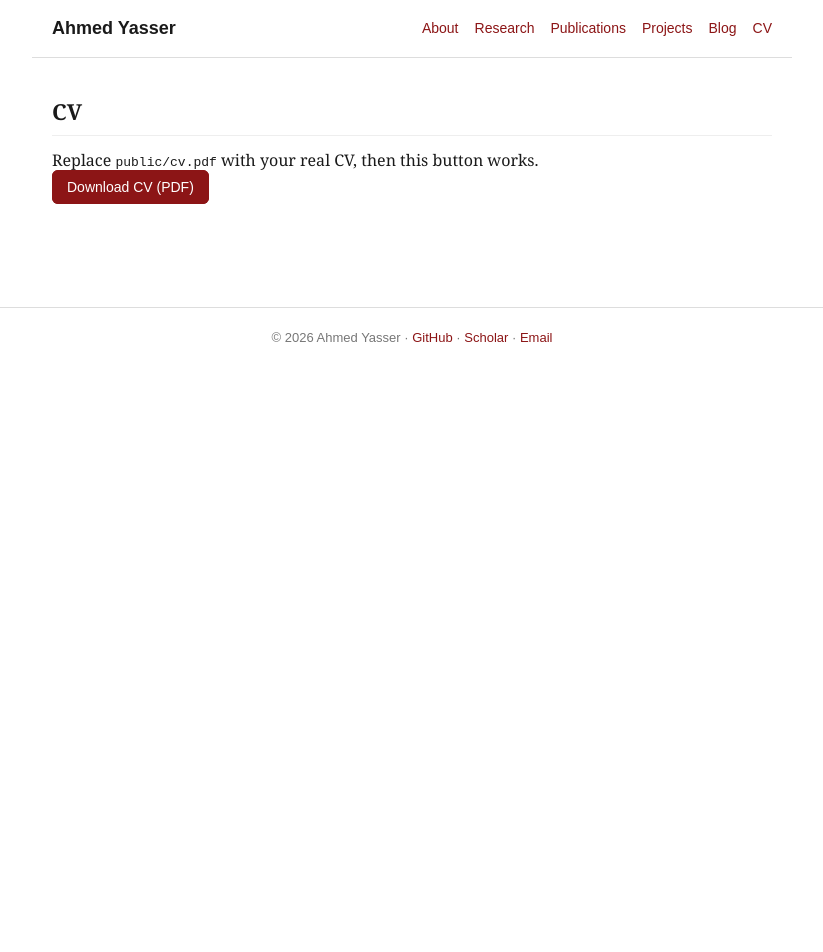
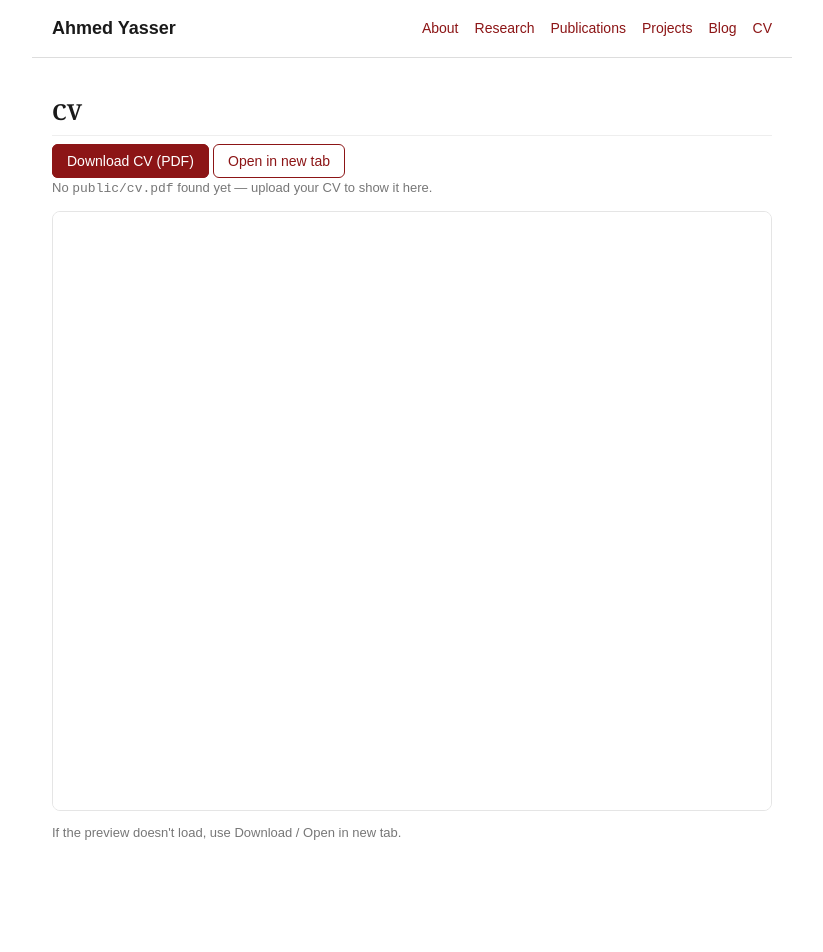
Before and after one commit to elshawaf1/MyBlog, a Next.js app: page /MyBlog/cv in a window 1280 px wide. Shown: the top 952 px of the page, without its empty margins (228-1051 px from the left). Before the commit the page ends 800 px from the top, so only its background shows below. Built offline with nearby package versions, Linux system fonts and the light colour scheme.

Commit message:
CV embedded viewer + download

```diff
--- a/app/cv/page.tsx
+++ b/app/cv/page.tsx
@@ -1,11 +1,34 @@
+import fs from 'fs';
+import path from 'path';
 import { site } from '@/config/site';
 
 export default function CV() {
+  const exists = fs.existsSync(path.join(process.cwd(), 'public/cv.pdf'));
+
   return (
     <>
       <h2>CV</h2>
-      <p>Replace <code>public/cv.pdf</code> with your real CV, then this button works.</p>
-      <p><a className="btn solid" href={site.cvPath}>Download CV (PDF)</a></p>
+      <p>
+        <a className="btn solid" href={site.cvPath} download>Download CV (PDF)</a>{' '}
+        <a className="btn" href={site.cvPath} target="_blank" rel="noopener">Open in new tab</a>
+      </p>
+      {!exists && (
+        <p>
+          <small className="muted">
+            No <code>public/cv.pdf</code> found yet — upload your CV to show it here.
+          </small>
+        </p>
+      )}
+      <iframe
+        src={site.cvPath}
+        title="Ahmed Yasser — CV"
+        style={{ width: '100%', height: '75vh', border: '1px solid #e5e5e5', borderRadius: 8, marginTop: 12 }}
+      />
+      <p>
+        <small className="muted">
+          If the preview doesn't load, use Download / Open in new tab.
+        </small>
+      </p>
     </>
   );
 }
```
